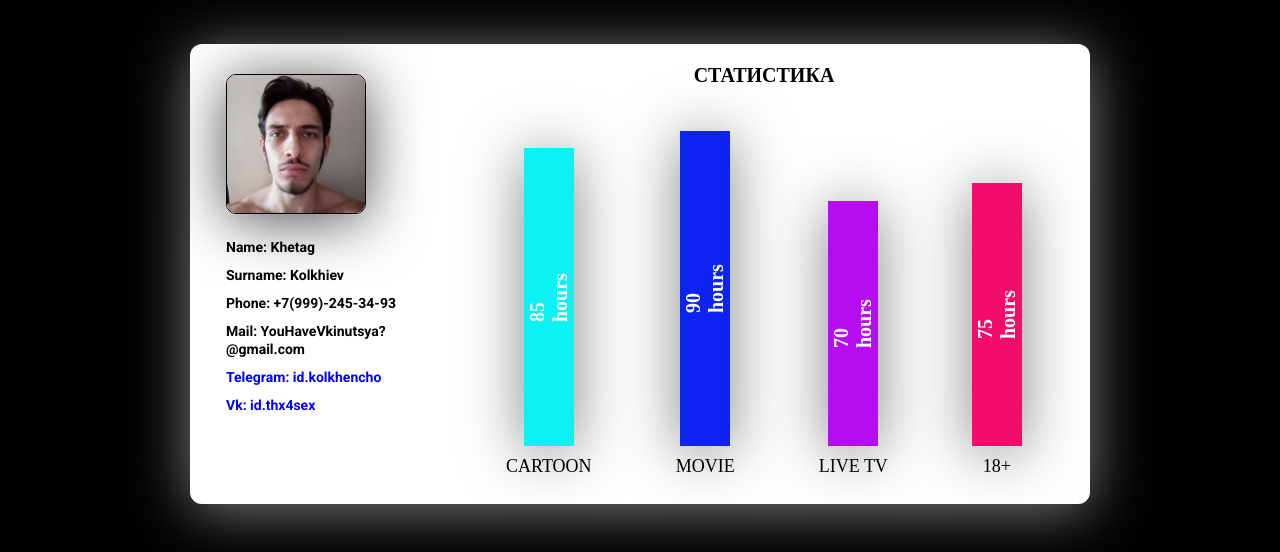
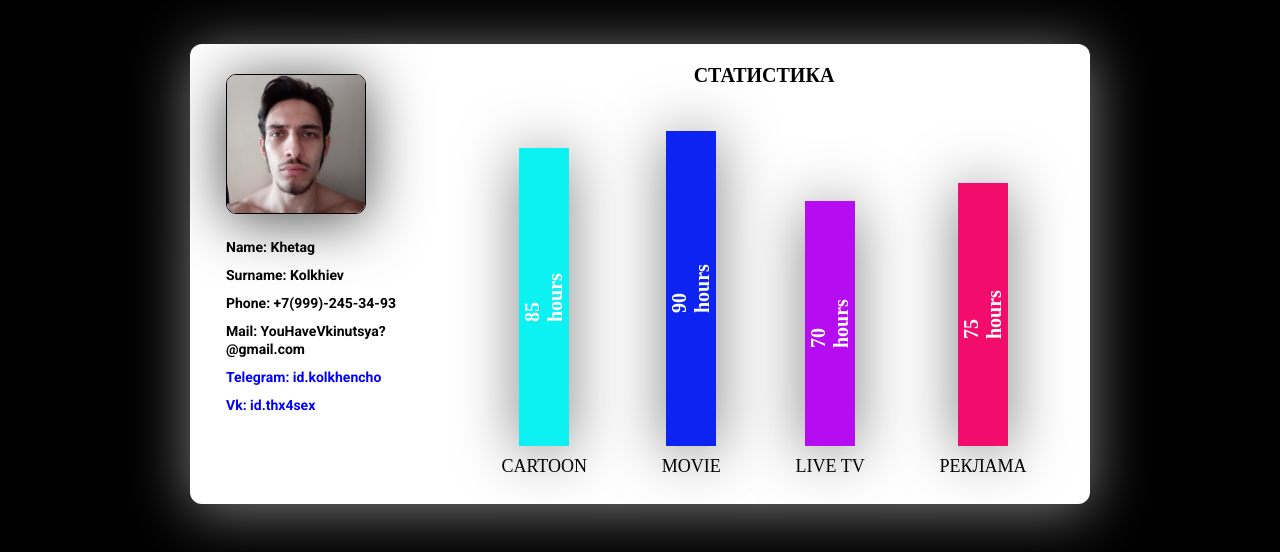
Before and after one commit to OlegKhasigov/Movie_Site_2x2, a plain HTML site: page indexProfile.html in a window 1280 px wide. Shown: the part 70-622 px from the top of the page. Drawn offline with Linux system fonts and the light colour scheme; a web font is replaced by a local one.

Commit message:
Update indexProfile.html

```diff
--- a/indexProfile.html
+++ b/indexProfile.html
@@ -135,7 +135,7 @@
 								<div class="column">
 									<span>75 hours</span>
 								</div>
-								<span class="name">18+</span>
+								<span class="name">Реклама</span>
 							</div>
 						</div>
 					</div>
```
